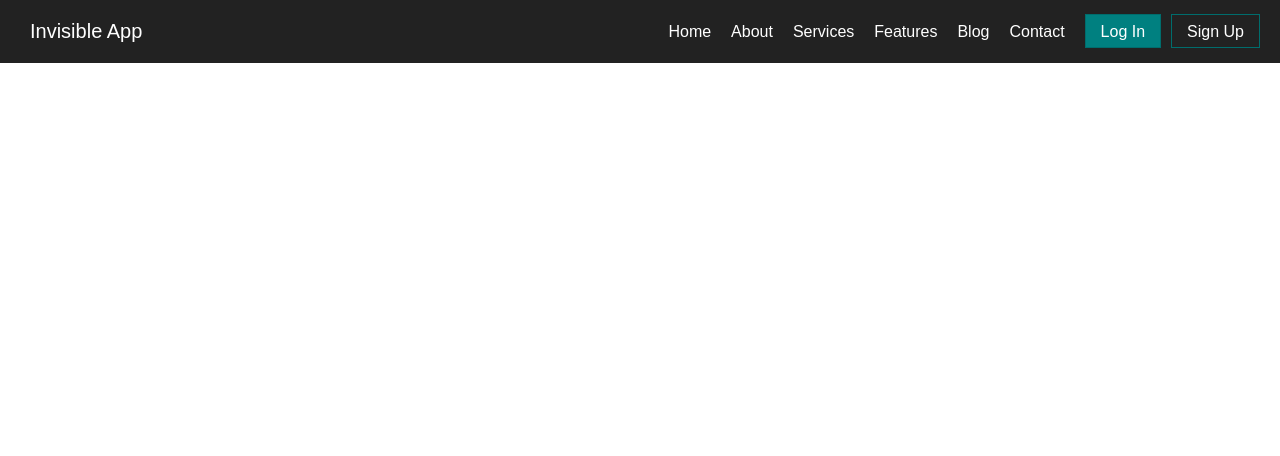
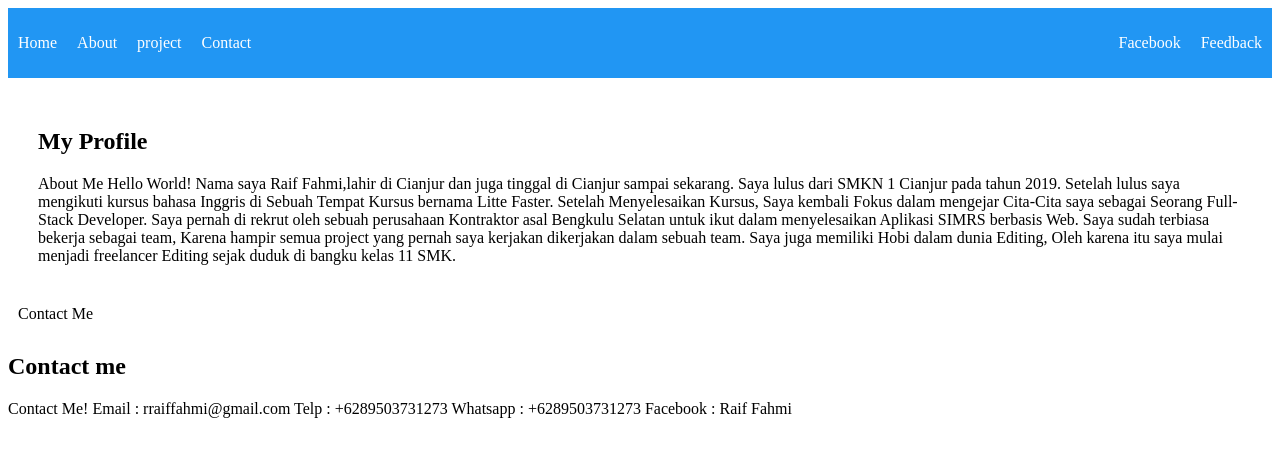
Before and after one commit to ZoOwen/project-2-raiffahmi, a plain HTML site: page index.html in a window 1280 px wide. Drawn offline with Linux system fonts and the light colour scheme.

Commit message:
perbaikan

```diff
--- a/css/style.css
+++ b/css/style.css
@@ -1,129 +1,45 @@
-/* Basic styling */
-* {
+#blocks {
+    margin:20px;
+}
+article {
+    bacground: #fff;
+
+    padding:10px;
     box-sizing: border-box;
+}
+
+nav {
+    background:#2196f3;
+}
+
+nav ul {
     padding: 0;
-    margin: 0;
-}
-body {
-    font-family: sans-serif;
-}
-nav {
-    background: #222;
-    padding: 5px 20px;
-}
-ul {
     list-style-type: none;
 }
-a {
-    color: white;
+nav a {
+    text-align: center;
     text-decoration: none;
-}
-a:hover {
-    text-decoration: underline;
-}
-.logo a:hover {
-    text-decoration: none;
-}
-.menu li {
-    font-size: 16px;
-    padding: 15px 5px;
-    white-space: nowrap;
-}
-.logo a,
-.toggle a {
-    font-size: 20px;
-}
-.button.secondary {
-    border-bottom: 1px #444 solid;
-}
-/* Mobile menu */
-.menu {
-    display: flex;
-    flex-wrap: wrap;
-    justify-content: space-between;
-    align-items: center;
-}
-.toggle {
-    order: 1;
-}
-.item.button {
-    order: 2;
-}
-.item {
-    width: 100%;
-    text-align: center;
-    order: 3;
-    display: none;
-}
-.item.active {
+    color:#ffffff;
     display: block;
+    padding: 10px;
+
 }
 
-/* Tablet menu */
-@media all and (min-width: 600px) {
-    .menu {
+nav a:hover {
+    background-color: #0d47a1;
+}
+
+
+@media screen and (min-width:768px){
+    nav ul{
+        display: flex;
         justify-content: center;
     }
-    .logo {
-        flex: 1;
+    nav li {
+       flex: 1 1 0;
     }
-    .toggle {
-        flex: 1;
-        text-align: right;
-    }
-    .item.button {
-        width: auto;
-        order: 1;
-        display: block;
-    }
-    .toggle {
-        order: 2;
-    }
-    .button.secondary {
-        border: 0;
-    }
-    .button a {
-        padding: 7.5px 15px;
-        background: teal;
-        border: 1px #006d6d solid;
-    }
-    .button.secondary a {
-        background: transparent;
-    }
-    .button a:hover {
-        text-decoration: none;
-    }
-    .button:not(.secondary) a:hover {
-        background: #006d6d;
-        border-color: #005959;
-    }
-    .button.secondary a:hover {
-        color: #ddd;
+    nav {
+        display: flex;
+        justify-content: space-between;
     }
 }
-
-/* Desktop menu */
-@media all and (min-width: 900px) {
-    .item {
-        display: block;
-        width: auto;
-    }
-    .toggle {
-        display: none;
-    }
-    .logo {
-        order: 0;
-    }
-    .item {
-        order: 1;
-    }
-    .button {
-        order: 2;
-    }
-    .menu li {
-        padding: 15px 10px;
-    }
-    .menu li.button {
-        padding-right: 0;
-    }
-}
--- a/index.html
+++ b/index.html
@@ -8,22 +8,42 @@
 <body>
     <div class="wrapper">
         <nav>
-            <ul class="menu">
-                <li class="logo"><a href="#">Invisible App</a></li>
-                <li class="item"><a href="#">Home</a></li>
-                <li class="item"><a href="#">About</a></li>
-                <li class="item"><a href="#">Services</a></li>
-                <li class="item"><a href="#">Features</a></li>
-                <li class="item"><a href="#">Blog</a></li>
-                <li class="item"><a href="#">Contact</a>
-                </li>
-                <li class="item button"><a href="#">Log In</a></li>
-                <li class="item button secondary"><a href="#">Sign Up</a></li>
-                <li class="toggle"><a href="#"><i class="fas fa-bars"></i></a></li>
+            <ul>
+                <li><a href="">Home</a></li>
+                <li><a href="">About</a></li>
+                <li><a href="">project</a></li>
+                <li><a href="">Contact</a></li>
+            </ul>
+
+            <ul>
+                <li> <a href="">Facebook</a> </li>
+                <li> <a href="">Feedback</a> </li>
             </ul>
         </nav>
+        <section id="blocks">
+            <article>
+                <h2>My Profile</h2>
+                About Me
+
+Hello World! Nama saya Raif Fahmi,lahir di Cianjur dan juga tinggal di Cianjur sampai sekarang. Saya lulus dari SMKN 1 Cianjur pada tahun 2019.
+Setelah lulus saya mengikuti kursus bahasa Inggris di Sebuah Tempat Kursus bernama Litte Faster.
+Setelah Menyelesaikan Kursus, Saya kembali Fokus dalam mengejar Cita-Cita saya sebagai Seorang Full-Stack Developer.
+Saya pernah di rekrut oleh sebuah perusahaan Kontraktor asal Bengkulu Selatan untuk ikut dalam menyelesaikan Aplikasi SIMRS berbasis Web.
+Saya sudah terbiasa bekerja sebagai team, Karena hampir semua project yang pernah saya kerjakan dikerjakan dalam sebuah team.
+Saya juga memiliki Hobi dalam dunia Editing, Oleh karena itu saya mulai menjadi freelancer Editing sejak duduk di bangku kelas 11 SMK.
+            </article>
+        </section>
+        <section>
+        <article>Contact Me</article>
+        <h2>Contact me</h2>
+        Contact Me!
+
+Email : rraiffahmi@gmail.com
+Telp : +6289503731273
+Whatsapp : +6289503731273
+Facebook : Raif Fahmi
+        </section>
     </div>
 
-<script src="js/style.js"></script>
 </body>
 </html>
```
Also changed, not shown: 1 other file.
